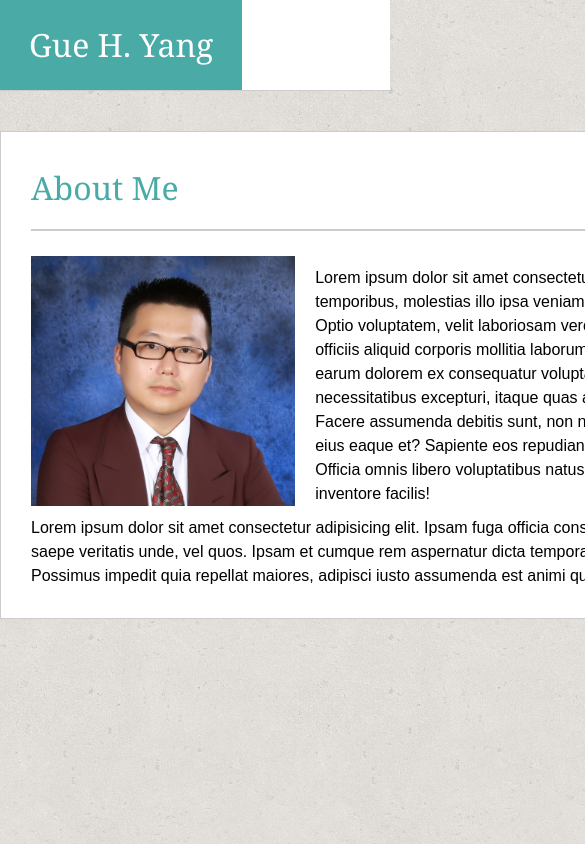
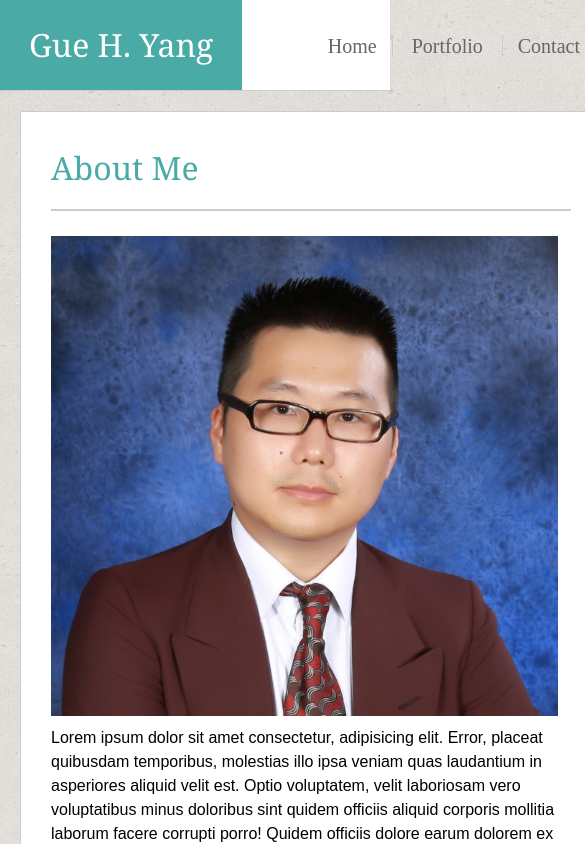
Before and after one commit to Guhuyan/Responsive-Portfolio, a plain HTML site: page index.html in a window 390 px wide. Shown: the top 844 px of the page, 585 px wide, since content can reach past the window. Drawn offline with Linux system fonts and the light colour scheme.

Commit message:
Made all pages responsive to 980px, 768px, & 640px.

```diff
--- a/assets/css/style.css
+++ b/assets/css/style.css
@@ -7,6 +7,7 @@ html, body {
     height: 100%;
     background-image: url("../images/cork-wallet.png")
 }
+/*Layout*/
 h1 {
     font-size: 2em;
 }
@@ -61,12 +62,13 @@ main {
     height: 80px;
     border-top: 8px solid #4aaaa5;
 }
-h6 {
+footer h6 {
     top: 32px;
     position: relative;
     color: #cccccc;
     text-align: center;
 }
+/*Content*/
 h1 {
     font-family: 'Georgia', Times, 'Times New Roman', serif;
 }
@@ -86,6 +88,12 @@ img {
     margin-right: 20px;
     margin-bottom: 10px;
 }
+.clearfix::after {
+    content: "";
+    display: block;
+    clear: both;
+}
+/*The start of the contact.html css section*/
 hr {
     border: none;
     height: 2px;
@@ -94,7 +102,6 @@ hr {
     margin: 25px auto;
 
 }
-
 .contact-form {
     width: 85%;
     max-width: 960px;
@@ -134,17 +141,6 @@ hr {
     font-size: 18px;
     margin-top: 6px;
 }
-.btn {
-    display: block;
-    background: #4aaaa5;
-    padding: 12px 0;
-    color: white;
-    text-transform: uppercase;
-    cursor: pointer;
-    margin-top: 20px;
-    width: 100px;
-    position: left;
-}
 h3 {
     font-size: 1.2em;
     text-align: start;
@@ -166,14 +162,53 @@ h3 {
 .projects:nth-child(1) {
     background-image: url("http://placehold.it/200x200")
 }
-.clearfix::after {
-    content: "";
+.btn {
     display: block;
-    clear: both;
+    background: #4aaaa5;
+    padding: 12px 0;
+    color: white;
+    text-transform: uppercase;
+    cursor: pointer;
+    margin-top: 20px;
+    width: 100px;
+    position: left;
+}
+/*@media queries from PC to mobile with the following screen sizes, `980px`, `768px` and `640px`.*/
+@media screen and (max-width: 980px) {
+    .header-container {
+        width: 860px;
+        margin: 0px auto 0px 40px;
     }
-
-@media only and screen (max-width: 1200px) {
-    .header-container {
-
+    .main-container {
+        width: 530px;
+        margin: 40px auto 40px 40px;
+    }
+    .biopic {
+        height: 200px;
+        width: auto;
     }
 }
+@media screen and (max-width: 768px) {
+    .header-container {
+        width: 700px;
+        margin: 0px 20px;
+    }
+    .main-container {
+        width: 700px;
+        margin: 40px 20px;
+    }
+}
+@media screen and (max-width: 640px) {
+    .header-container {
+        width: 580px;
+        margin: 0px;
+    }
+    .main-container {
+        width: 580px;
+        margin: 20px;
+    }
+    .biopic {
+        height: 480px;
+        width: auto;
+    }
+}
```
